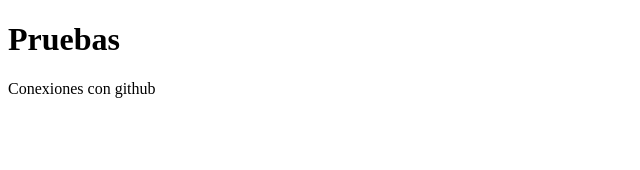
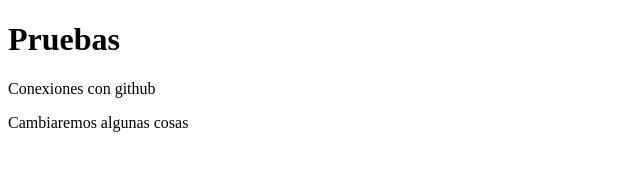
Before and after one commit to Rszooc/proyGit, a plain HTML site: page index.html in a window 1280 px wide. Shown: the whole page, without its empty margins (0-640 px from the left). Drawn offline with Linux system fonts and the light colour scheme.

Commit message:
Actualizacion

```diff
--- a/index.html
+++ b/index.html
@@ -12,6 +12,7 @@
     </header>
     <section>
         <p>Conexiones con github</p>
+        <p>Cambiaremos algunas cosas </p>
     </section>
 </body>
 </html>
```
